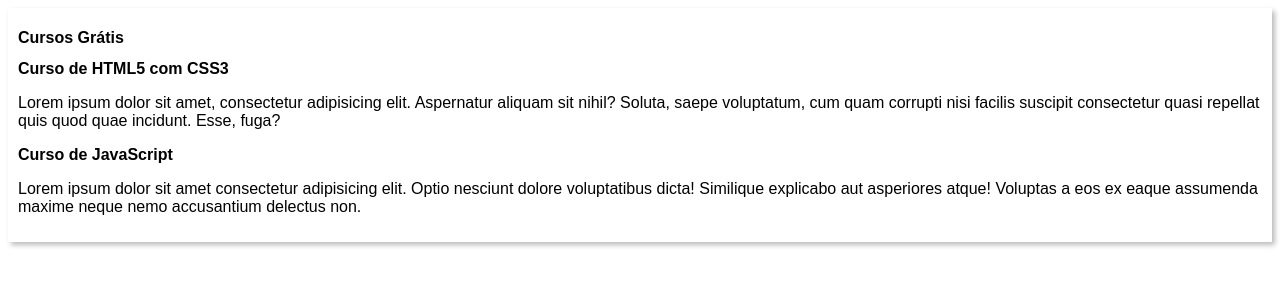
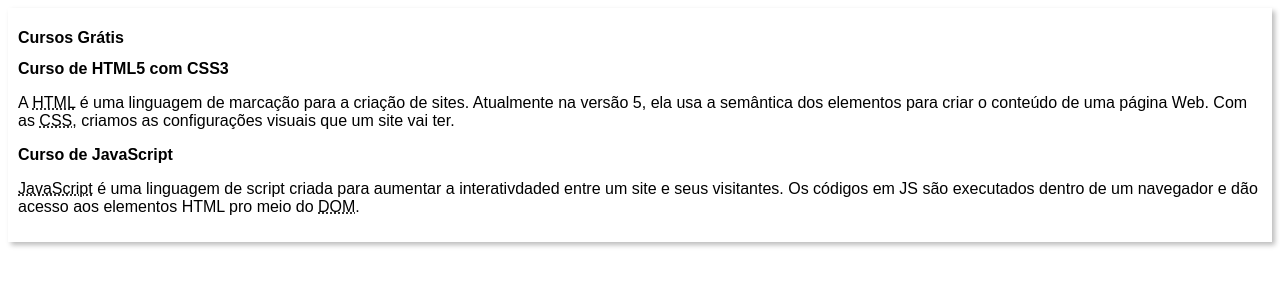
Before and after one commit to brenopimentell/projeto-site, a plain HTML site: page index.html in a window 1280 px wide. Drawn offline with Linux system fonts and the light colour scheme.

Commit message:
Update index.html

```diff
--- a/index.html
+++ b/index.html
@@ -14,11 +14,11 @@
         </header>
         <article>
             <h2>Curso de HTML5 com CSS3</h2>
-            <p>Lorem ipsum dolor sit amet, consectetur adipisicing elit. Aspernatur aliquam sit nihil? Soluta, saepe voluptatum, cum quam corrupti nisi facilis suscipit consectetur quasi repellat quis quod quae incidunt. Esse, fuga?</p>
+            <p> A <abbr title="HyperText Markup Language">HTML</abbr> é uma linguagem de marcação para a criação de sites. Atualmente na versão 5, ela usa a semântica dos elementos para criar o conteúdo de uma página Web. Com as <abbr title="Cascading Style Sheets">CSS</abbr>, criamos as configurações visuais que um site vai ter.</p>
         </article>
         <article>
             <h2>Curso de JavaScript</h2>
-            <p>Lorem ipsum dolor sit amet consectetur adipisicing elit. Optio nesciunt dolore voluptatibus dicta! Similique explicabo aut asperiores atque! Voluptas a eos ex eaque assumenda maxime neque nemo accusantium delectus non.</p>
+            <p><abbr title="JavaScript">JavaScript</abbr> é uma linguagem de script criada para aumentar a interativdaded entre um site e seus visitantes. Os códigos em JS são executados dentro de um navegador e dão acesso aos elementos HTML pro meio do <abbr title="Document Object Model">DOM</abbr>.</p>
         </article>
     </main>
 </body>
```
